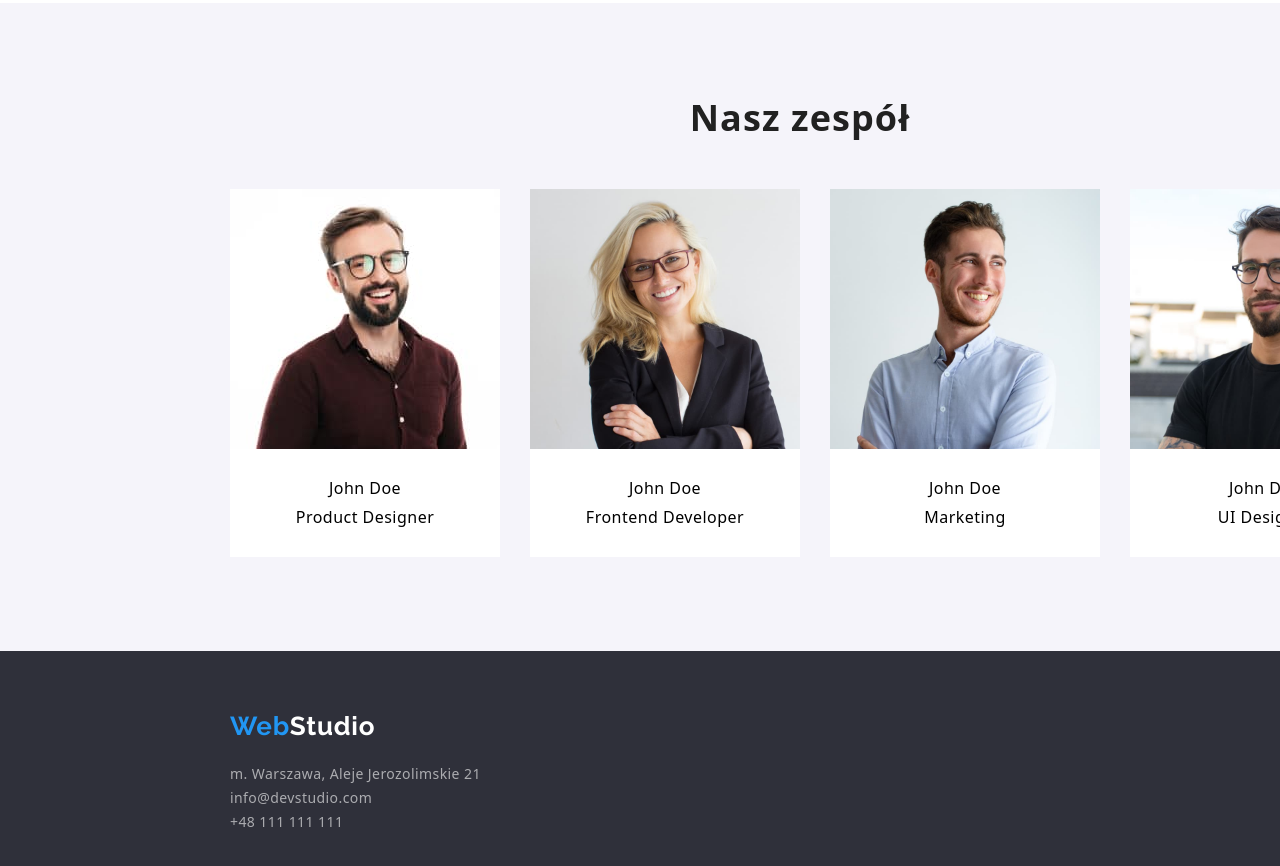
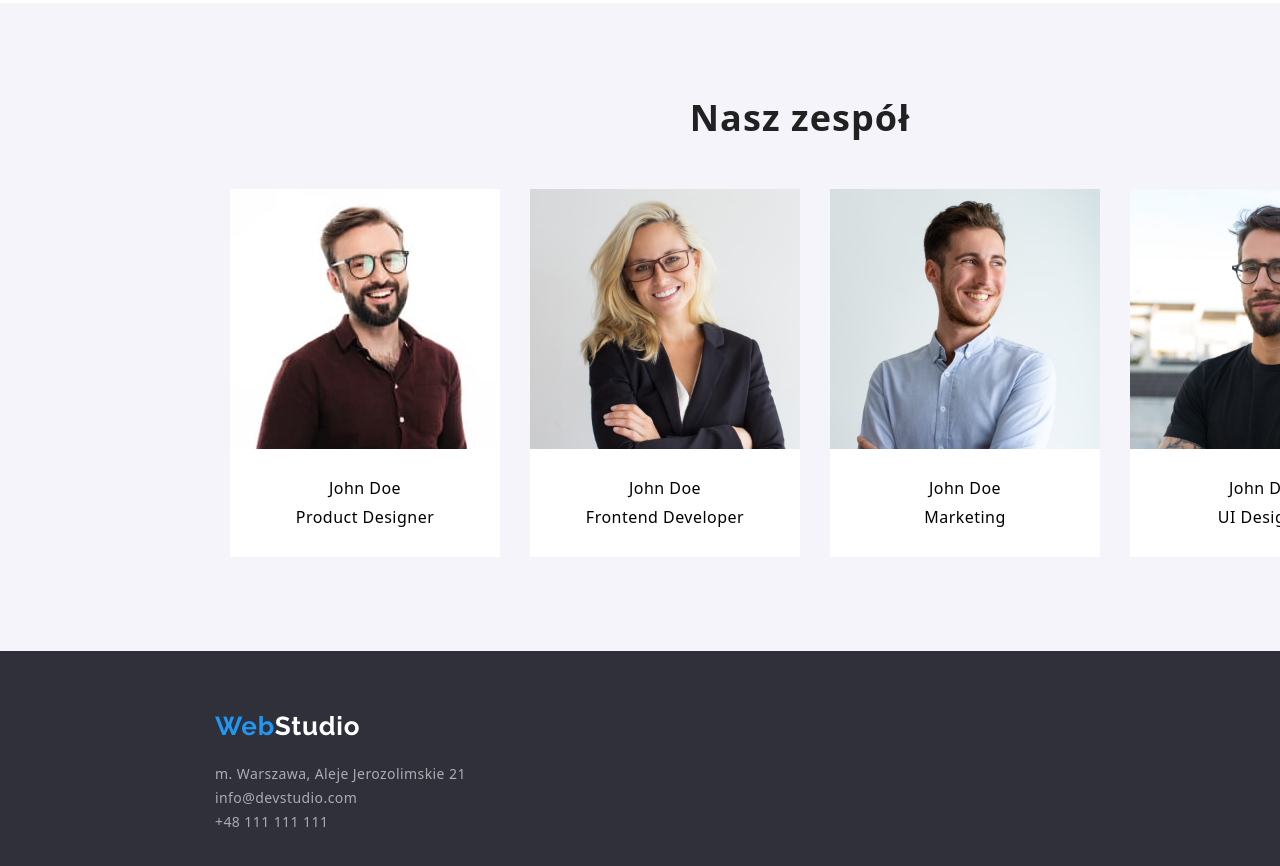
Before and after one commit to KasiaHajduk/goit-markup-hw-03, a plain HTML site: page index.html in a window 1280 px wide. Shown: the part 1467-2333 px from the top of the page. Drawn offline with nearby package versions, Linux system fonts and the light colour scheme.

Commit message:
1107-1550

```diff
--- a/css/styles.css
+++ b/css/styles.css
@@ -283,19 +283,14 @@ img {
 .footer{
     background-color: #2F303A;
        padding-top: 60px;
+       padding-left: 215px;
 
    }
 
 
-.footer .navigation-logo{
-
-    padding-left: 215px;
-  }
-
 .navigation-footer
 {
     display: block;
-    padding-left: 215px;
     padding-top: 20px;
     padding-bottom: 60px;
 }
```
